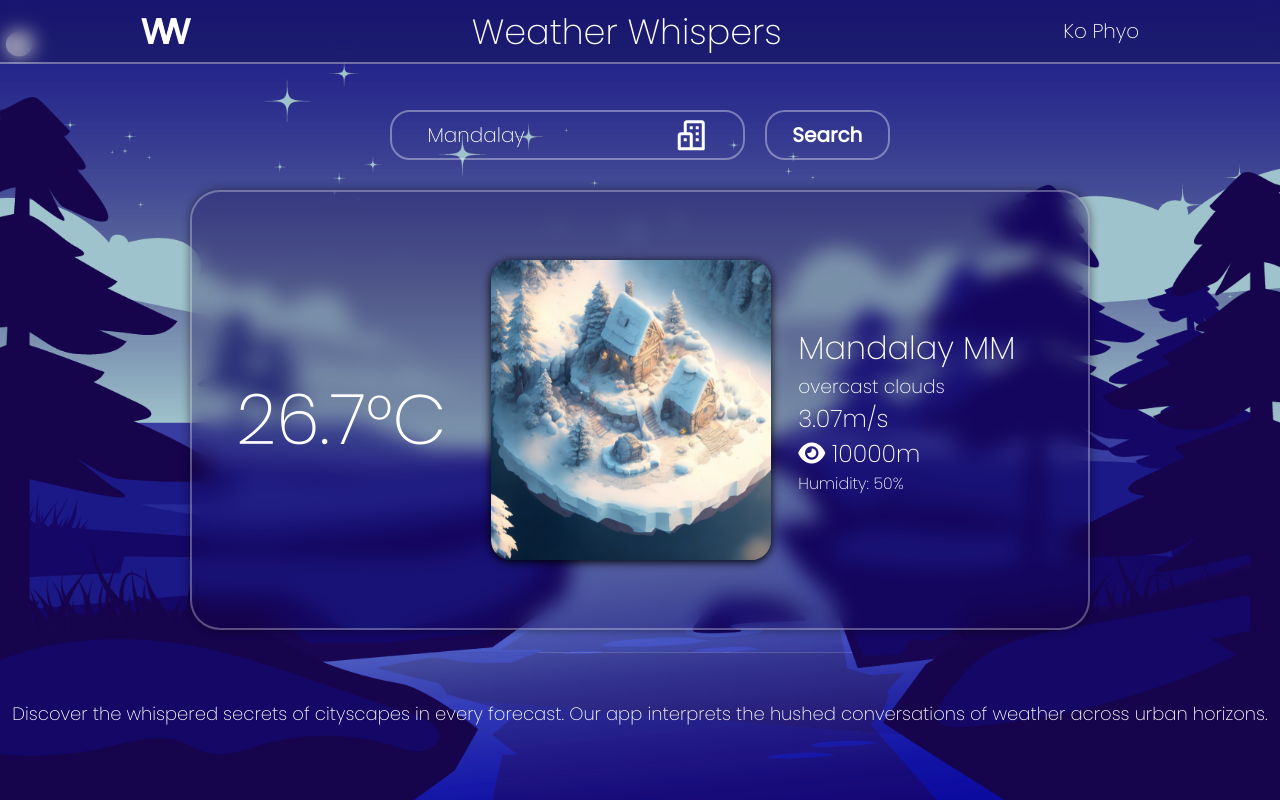
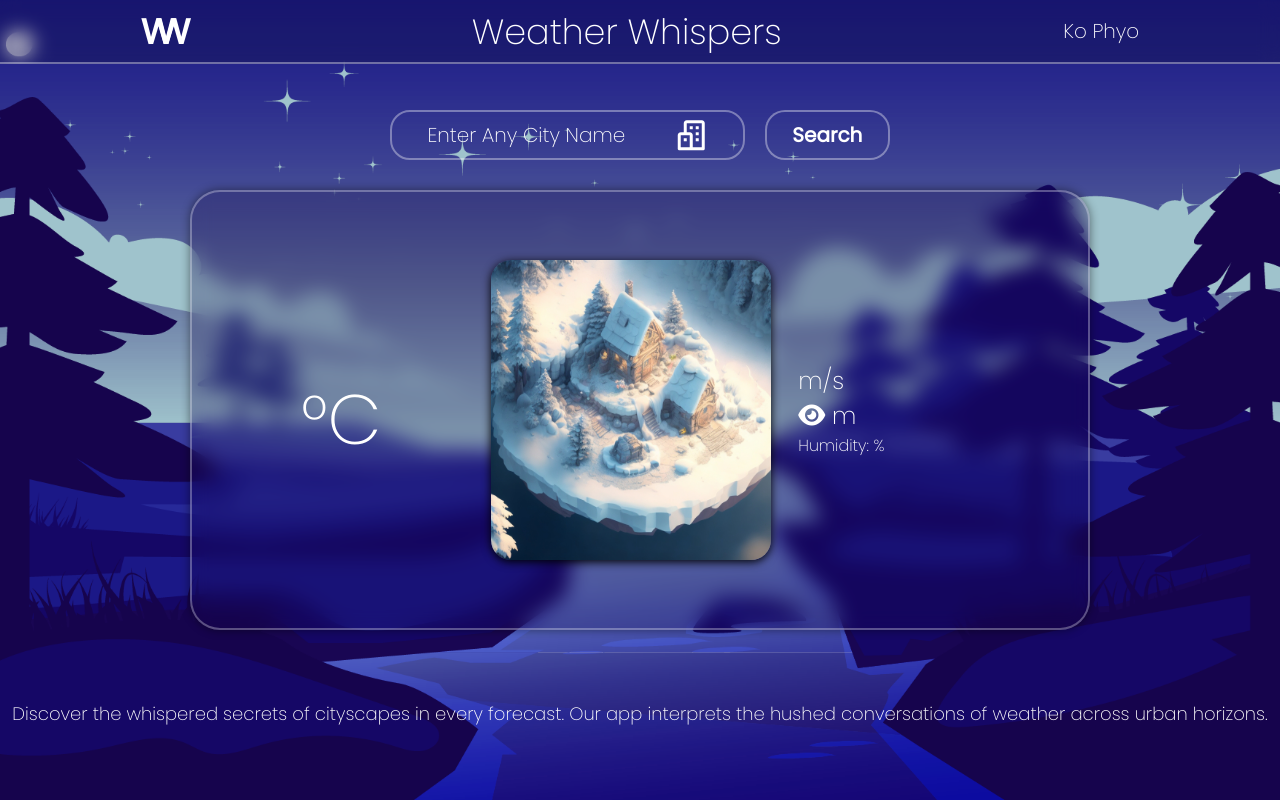
Before and after one commit to Phyo-Thu-Nyein/weather-webapp, an Angular app: page / in a window 1280 px wide. Built offline with nearby package versions, Linux system fonts and the light colour scheme; some icons are missing.

Commit message:
typescript updated, placeholder values are removed

```diff
--- a/src/app/home/home.component.ts
+++ b/src/app/home/home.component.ts
@@ -9,15 +9,15 @@ import { HttpClient } from '@angular/common/http';
 export class HomeComponent {
   // FIRST THING FIRST, INJECT HTTP
   constructor(private http: HttpClient) { }
-  city: string = 'Mandalay';
-  temp: string = '26.7';
+  city: string = ''; // Mandalay
+  temp: string = ''; //26.7
   main: string = '';
-  desc: string = 'overcast clouds';
+  desc: string = ''; //overcast clouds
   icon: string = '';
-  speed: string = '3.07';
-  country: string = 'MM';
-  visibility: string = '10000';
-  humidity: string = '50';
+  speed: string = ''; //3.07
+  country: string = ''; //MM
+  visibility: string = ''; //10000
+  humidity: string = ''; //50
 
   getWeather() {
     //1. API Call
```
